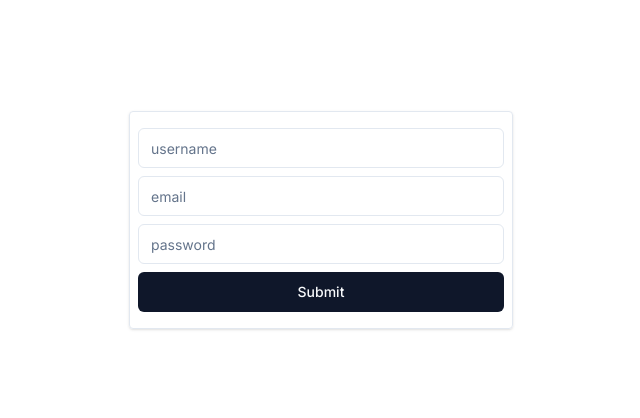
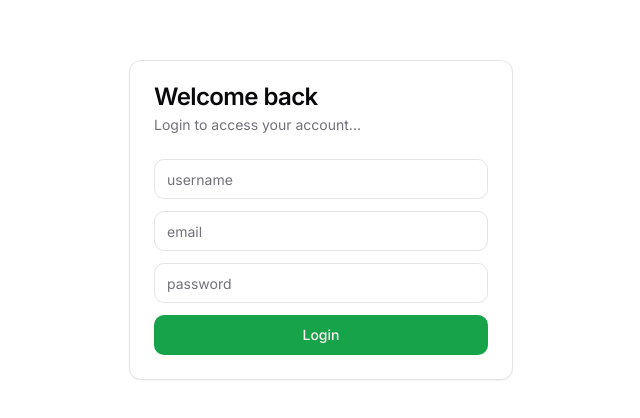
Before and after one commit to priyaaanshh/next-crud, a Next.js app: page /login in a window 1280 px wide. Shown: the part 180-598 px from the top of the page, without its empty margins (319-959 px from the left). Built offline with nearby package versions, Linux system fonts and the light colour scheme.

Commit message:
changed theme
Signed-off-by: thepriyansh01 <priyansh.m.2002@gmail.com>

```diff
--- a/src/app/globals.css
+++ b/src/app/globals.css
@@ -8,68 +8,50 @@ body,
 :root {
   height: 100vh;
 }
-
 @layer base {
   :root {
     --background: 0 0% 100%;
-    --foreground: 222.2 84% 4.9%;
-
+    --foreground: 240 10% 3.9%;
     --card: 0 0% 100%;
-    --card-foreground: 222.2 84% 4.9%;
-
+    --card-foreground: 240 10% 3.9%;
     --popover: 0 0% 100%;
-    --popover-foreground: 222.2 84% 4.9%;
-
-    --primary: 222.2 47.4% 11.2%;
-    --primary-foreground: 210 40% 98%;
-
-    --secondary: 210 40% 96.1%;
-    --secondary-foreground: 222.2 47.4% 11.2%;
-
-    --muted: 210 40% 96.1%;
-    --muted-foreground: 215.4 16.3% 46.9%;
-
-    --accent: 210 40% 96.1%;
-    --accent-foreground: 222.2 47.4% 11.2%;
-
+    --popover-foreground: 240 10% 3.9%;
+    --primary: 142.1 76.2% 36.3%;
+    --primary-foreground: 355.7 100% 97.3%;
+    --secondary: 240 4.8% 95.9%;
+    --secondary-foreground: 240 5.9% 10%;
+    --muted: 240 4.8% 95.9%;
+    --muted-foreground: 240 3.8% 46.1%;
+    --accent: 240 4.8% 95.9%;
+    --accent-foreground: 240 5.9% 10%;
     --destructive: 0 84.2% 60.2%;
-    --destructive-foreground: 210 40% 98%;
-
-    --border: 214.3 31.8% 91.4%;
-    --input: 214.3 31.8% 91.4%;
-    --ring: 222.2 84% 4.9%;
-
-    --radius: 0.5rem;
+    --destructive-foreground: 0 0% 98%;
+    --border: 240 5.9% 90%;
+    --input: 240 5.9% 90%;
+    --ring: 142.1 76.2% 36.3%;
+    --radius: 0.75rem;
   }
 
   .dark {
-    --background: 222.2 84% 4.9%;
-    --foreground: 210 40% 98%;
-
-    --card: 222.2 84% 4.9%;
-    --card-foreground: 210 40% 98%;
-
-    --popover: 222.2 84% 4.9%;
-    --popover-foreground: 210 40% 98%;
-
-    --primary: 210 40% 98%;
-    --primary-foreground: 222.2 47.4% 11.2%;
-
-    --secondary: 217.2 32.6% 17.5%;
-    --secondary-foreground: 210 40% 98%;
-
-    --muted: 217.2 32.6% 17.5%;
-    --muted-foreground: 215 20.2% 65.1%;
-
-    --accent: 217.2 32.6% 17.5%;
-    --accent-foreground: 210 40% 98%;
-
+    --background: 20 14.3% 4.1%;
+    --foreground: 0 0% 95%;
+    --card: 24 9.8% 10%;
+    --card-foreground: 0 0% 95%;
+    --popover: 0 0% 9%;
+    --popover-foreground: 0 0% 95%;
+    --primary: 142.1 70.6% 45.3%;
+    --primary-foreground: 144.9 80.4% 10%;
+    --secondary: 240 3.7% 15.9%;
+    --secondary-foreground: 0 0% 98%;
+    --muted: 0 0% 15%;
+    --muted-foreground: 240 5% 64.9%;
+    --accent: 12 6.5% 15.1%;
+    --accent-foreground: 0 0% 98%;
     --destructive: 0 62.8% 30.6%;
-    --destructive-foreground: 210 40% 98%;
-
-    --border: 217.2 32.6% 17.5%;
-    --input: 217.2 32.6% 17.5%;
-    --ring: 212.7 26.8% 83.9%;
+    --destructive-foreground: 0 85.7% 97.3%;
+    --border: 240 3.7% 15.9%;
+    --input: 240 3.7% 15.9%;
+    --ring: 142.4 71.8% 29.2%;
   }
 }
 
--- a/src/app/login/page.tsx
+++ b/src/app/login/page.tsx
@@ -4,9 +4,17 @@ import React from 'react'
 import * as z from "zod";
 import { zodResolver } from "@hookform/resolvers/zod"
 import { UseFormReturn, useForm } from "react-hook-form"
-import { Form, FormControl, FormDescription, FormField, FormItem, FormLabel, FormMessage } from '@/components/ui/form';
+import { Form, FormControl, FormField, FormItem, FormMessage } from '@/components/ui/form';
 import { Input } from '@/components/ui/input';
 import { Button } from '@/components/ui/button';
+
+import {
+    Card,
+    CardContent,
+    CardDescription,
+    CardHeader,
+    CardTitle,
+} from "@/components/ui/card"
 
 
 
@@ -36,8 +44,14 @@ const Login = () => {
     });
     return (
         <div className='flex justify-center items-center h-full w-full'>
+            <Card className='w-full max-w-96'>
+                <CardHeader>
+                    <CardTitle>Welcome back</CardTitle>
+                    <CardDescription>Login to access your account...</CardDescription>
+                </CardHeader>
+                <CardContent>
                     <Form {...form}>
-                <form onSubmit={form.handleSubmit(() => handleSubmit(form))} className="flex flex-col justify-center gap-2 w-full max-w-96 border shadow rounded py-4 px-2">
+                        <form onSubmit={form.handleSubmit(() => handleSubmit(form))} className="flex flex-col justify-center gap-3 w-full">
                             <FormField
                                 control={form.control}
                                 name="username"
@@ -72,9 +86,14 @@ const Login = () => {
                                     </FormItem>
                                 )}
                             />
-                    <Button type="submit">Submit</Button>
+                            <Button type="submit">Login</Button>
                         </form>
                     </Form>
+                </CardContent>
+
+            </Card>
+
+
         </div>
     )
 }
--- /dev/null
+++ b/src/components/ui/card.tsx
@@ -0,0 +1,79 @@
+import * as React from "react"
+
+import { cn } from "@/lib/utils"
+
+const Card = React.forwardRef<
+  HTMLDivElement,
+  React.HTMLAttributes<HTMLDivElement>
+>(({ className, ...props }, ref) => (
+  <div
+    ref={ref}
+    className={cn(
+      "rounded-lg border bg-card text-card-foreground shadow-sm",
+      className
+    )}
+    {...props}
+  />
+))
+Card.displayName = "Card"
+
+const CardHeader = React.forwardRef<
+  HTMLDivElement,
+  React.HTMLAttributes<HTMLDivElement>
+>(({ className, ...props }, ref) => (
+  <div
+    ref={ref}
+    className={cn("flex flex-col space-y-1.5 p-6", className)}
+    {...props}
+  />
+))
+CardHeader.displayName = "CardHeader"
+
+const CardTitle = React.forwardRef<
+  HTMLParagraphElement,
+  React.HTMLAttributes<HTMLHeadingElement>
+>(({ className, ...props }, ref) => (
+  <h3
+    ref={ref}
+    className={cn(
+      "text-2xl font-semibold leading-none tracking-tight",
+      className
+    )}
+    {...props}
+  />
+))
+CardTitle.displayName = "CardTitle"
+
+const CardDescription = React.forwardRef<
+  HTMLParagraphElement,
+  React.HTMLAttributes<HTMLParagraphElement>
+>(({ className, ...props }, ref) => (
+  <p
+    ref={ref}
+    className={cn("text-sm text-muted-foreground", className)}
+    {...props}
+  />
+))
+CardDescription.displayName = "CardDescription"
+
+const CardContent = React.forwardRef<
+  HTMLDivElement,
+  React.HTMLAttributes<HTMLDivElement>
+>(({ className, ...props }, ref) => (
+  <div ref={ref} className={cn("p-6 pt-0", className)} {...props} />
+))
+CardContent.displayName = "CardContent"
+
+const CardFooter = React.forwardRef<
+  HTMLDivElement,
+  React.HTMLAttributes<HTMLDivElement>
+>(({ className, ...props }, ref) => (
+  <div
+    ref={ref}
+    className={cn("flex items-center p-6 pt-0", className)}
+    {...props}
+  />
+))
+CardFooter.displayName = "CardFooter"
+
+export { Card, CardHeader, CardFooter, CardTitle, CardDescription, CardContent }
```
Lines whose indentation alone changed are shown as unchanged.
